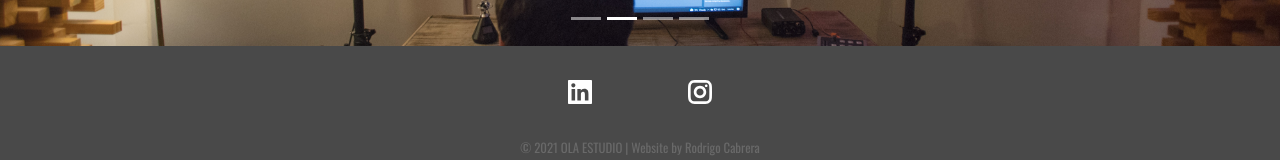
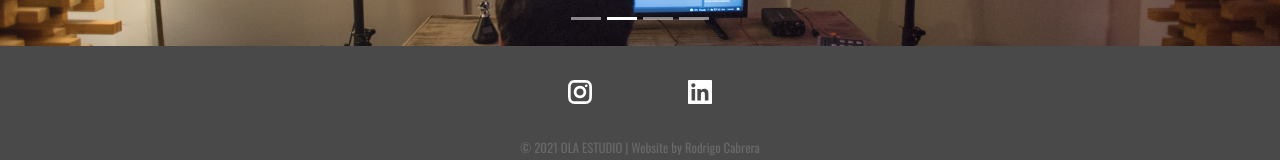
Before and after one commit to RodriCabrera/olaestudio, a React (Create React App) app: page /olaestudio/ in a window 1280 px wide. Shown: the part 1082-1242 px from the top of the page. Built offline with nearby package versions, Linux system fonts and the light colour scheme; no server answers; the database is empty.

Commit message:
modified footer icons order

```diff
--- a/src/components/Footer/Footer.jsx
+++ b/src/components/Footer/Footer.jsx
@@ -15,18 +15,18 @@ const Footer = () => {
 			<FooterWrapper>
 				<SocialMediaWrapper>
 					<SocialMediaElement
+						href="https://www.instagram.com/olaestudio.wav/"
+						target="_blank"
+						rel="noreferrer"
+					>
+						<InstaIcon />
+					</SocialMediaElement>
+					<SocialMediaElement
 						href="https://www.linkedin.com/company/ola-estudio/"
 						target="_blank"
 						rel="noreferrer"
 					>
 						<LinkedinIcon />
-					</SocialMediaElement>
-					<SocialMediaElement
-						href="https://www.instagram.com/olaestudio.wav/"
-						target="_blank"
-						rel="noreferrer"
-					>
-						<InstaIcon />
 					</SocialMediaElement>
 				</SocialMediaWrapper>
 				<FooterCredits>
```
